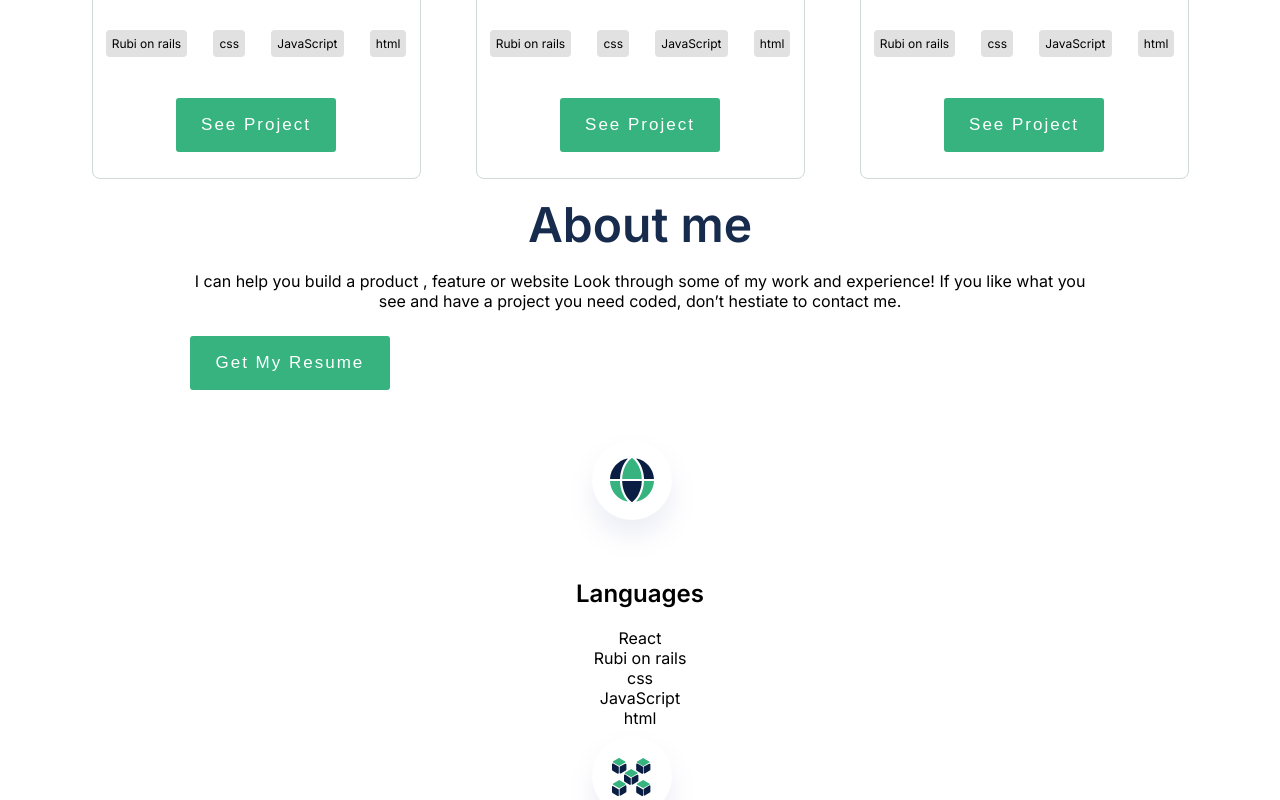
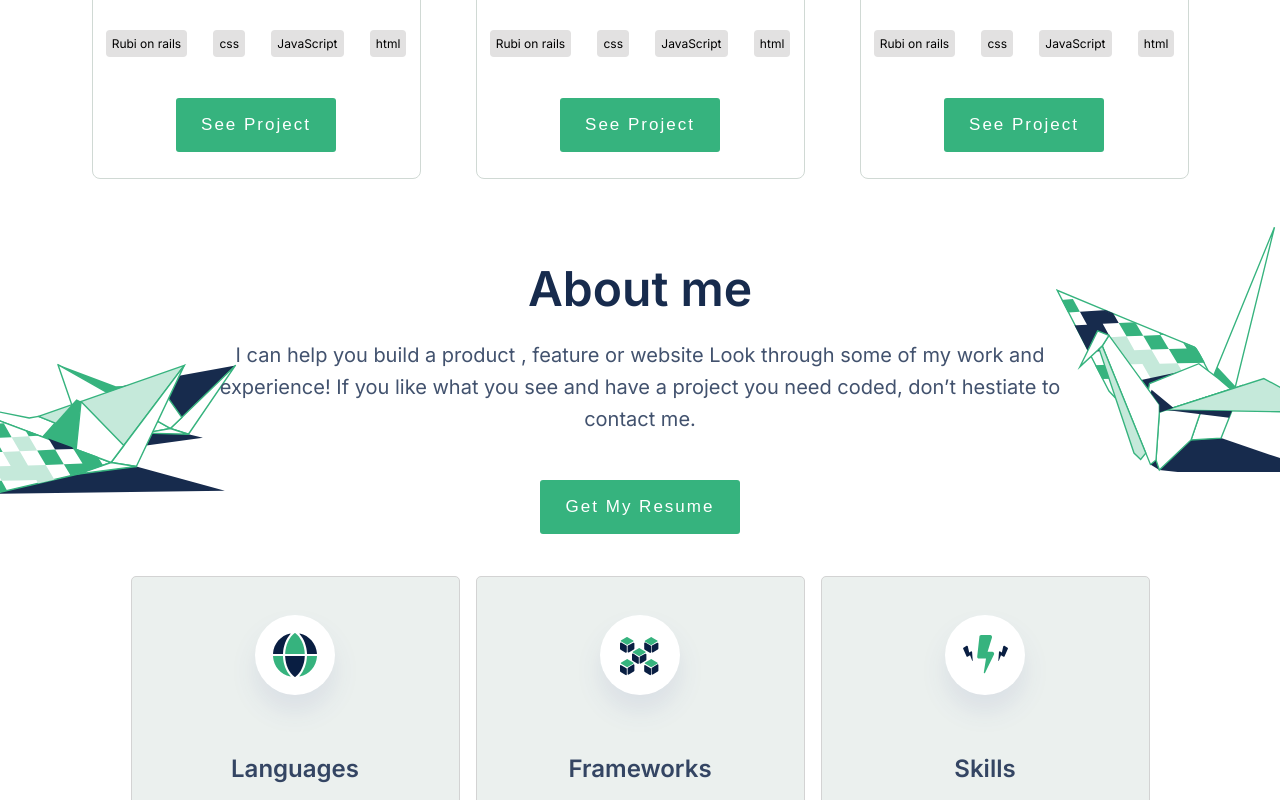
Before and after one commit to abel-blue/mobile-first, a website: page index.html in a window 1280 px wide. Shown: the part 2000-2800 px from the top of the page. Drawn offline with Linux system fonts and the light colour scheme.

Commit message:
add styles and media pixels for about me page

```diff
--- a/style.css
+++ b/style.css
@@ -32,9 +32,6 @@ body {
 }
 
 button {
-  display: flex;
-  flex-direction: row;
-  align-items: center;
   margin-top: 1.5em;
   margin-bottom: 1.5em;
   border: none;
@@ -266,17 +263,101 @@ span {
 }
 
 .card-tags,
-.categorie-tags {
+.cat-tags {
   list-style: none;
   padding: 0;
   display: flex;
   justify-content: space-around;
 }
 
+.about-me {
+  margin-top: 2em;
+  background: url(./assets/illustration\ 1-\ about\ me-mobile.svg) no-repeat
+      100% 0%,
+    url(./assets/illustration\ 2-about\ me\ mobile.svg) no-repeat 0 300px;
+  text-align: center;
+  padding: 2em;
+}
+
+.about-me p {
+  font-size: 20px;
+  color: #42526e;
+  text-align: center;
+  font-weight: 400;
+  line-height: 32px;
+  width: fit-content;
+}
+
+.card-abt-me {
+  list-style: none;
+  display: flex;
+  width: max-content;
+  flex-direction: column;
+  justify-content: center;
+  align-items: center;
+  padding: 0;
+}
+
+.card-cat {
+  display: flex;
+  flex-direction: column;
+  align-items: center;
+  justify-content: flex-start;
+  padding: 30px 0 0 0;
+  margin-bottom: 2em;
+  height: 352px;
+  width: 327px;
+  background: #ebf0ee;
+  border: 1px lightgrey solid;
+  border-radius: 5px;
+  left: calc(50% - 327px / 2);
+}
+
+.card-cat:hover {
+  box-shadow: var(--shadow);
+}
+
+.card-cat > .cat-tags > li {
+  background: white;
+  color: #36b37e;
+  font-size: 12px;
+  font-weight: bold;
+  letter-spacing: 1px;
+  padding: 1em 0.5em;
+  margin: 1em 0.5em;
+  border-radius: 5px;
+}
+
+.cat-image {
+  display: flex;
+  justify-content: center;
+  align-items: center;
+}
+
+.cat-title {
+  font-size: 24px;
+  color: #344563;
+  font-weight: 600;
+}
+
+.cat-tags {
+  display: flex;
+  flex-wrap: wrap;
+  margin-top: 30px;
+  align-items: center;
+}
+
 /* medium screen sizes, tablets */
 @media screen and (min-width: 768px) {
   .phone-navigation {
     display: none;
+  }
+
+  .card-abt-me {
+    display: flex;
+    flex-direction: row;
+    flex-wrap: wrap;
+    max-width: 90%;
   }
 
   .home-page {
@@ -342,4 +423,10 @@ span {
     grid-column: 1 / 4;
     grid-row: 1 / 2;
   }
+
+  .about-me {
+    background: url(./assets/illustration-about-me-2-desktop.svg) no-repeat 0%
+        20%,
+      url(./assets/illustration-about\ me-1-desktop.svg) no-repeat 100% 0%;
+  }
 }
```
